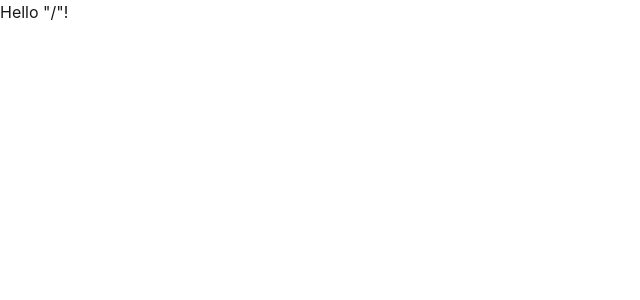
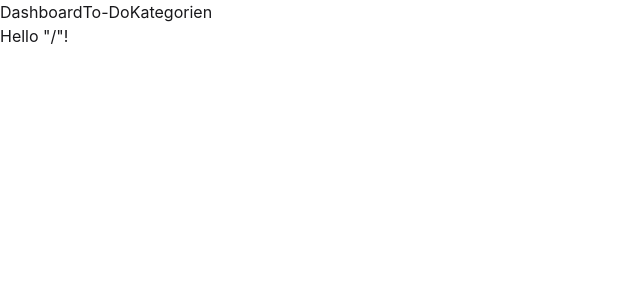
Before and after one commit to josephinemundt1297/NeuerLebensplaner, a React (Vite) app: page / in a window 1280 px wide. Shown: the top 300 px of the page, without its empty margins (0-640 px from the left). Built offline with nearby package versions, Linux system fonts and the light colour scheme.

Commit message:
add: implement Sidebar component with navigation links

```diff
--- a/src/components/organism/sidebar.org.tsx
+++ b/src/components/organism/sidebar.org.tsx
@@ -1,3 +1,13 @@
+import { Link } from "@tanstack/react-router";
+
 export default function Sidebar() {
-  return <></>;
+  return (
+    <>
+      <nav>
+        <Link to="/">Dashboard</Link>
+        <Link to="/todo">To-Do</Link>
+        <Link to="/categories">Kategorien</Link>
+      </nav>
+    </>
+  );
 }
```
